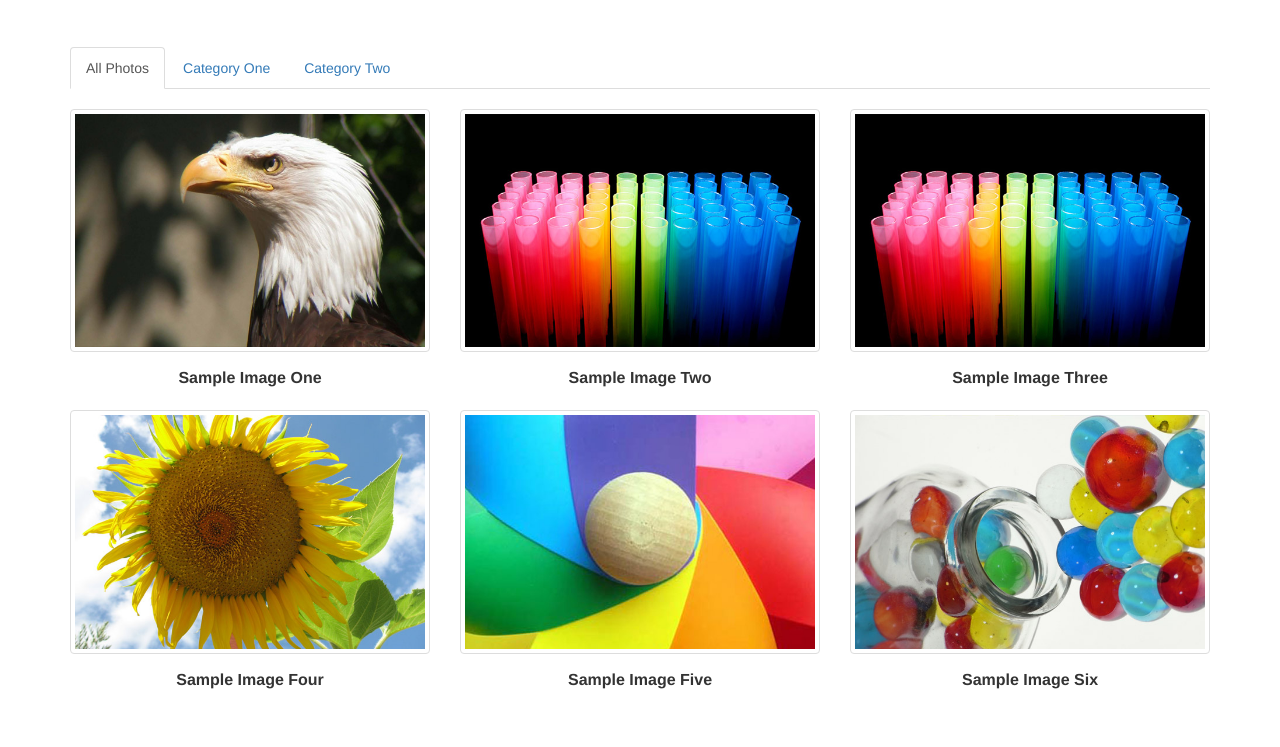
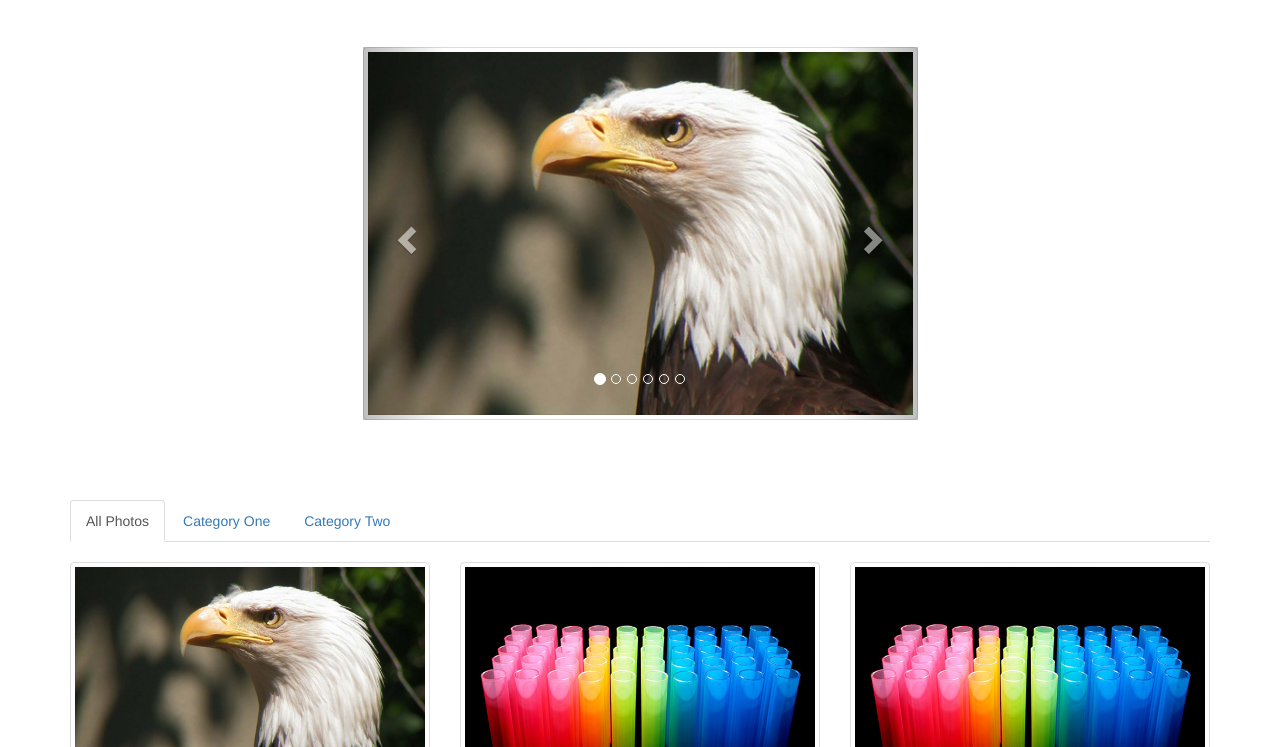
Before and after one commit to cmj123/PhotoShak, a plain HTML site: page index.html in a window 1280 px wide. Shown: the part 53-800 px from the top of the page. Drawn offline with nearby package versions, Linux system fonts and the light colour scheme.

Commit message:
Added the image carousel

```diff
--- a/index.html
+++ b/index.html
@@ -34,6 +34,58 @@
         </div><!--/.nav-collapse -->
       </div>
     </nav>
+
+    <section>
+      <div class="container">
+        <div class="row">
+          <div class="col-md-6 col-md-offset-3">
+            <div id="carousel-example-generic" class="carousel slide" data-ride="carousel" data-interval="20000">
+              <!-- Indicators -->
+              <ol class="carousel-indicators">
+                <li data-target="#carousel-example-generic" data-slide-to="0" class="active"></li>
+                <li data-target="#carousel-example-generic" data-slide-to="1"></li>
+                <li data-target="#carousel-example-generic" data-slide-to="2"></li>
+                <li data-target="#carousel-example-generic" data-slide-to="3"></li>
+                <li data-target="#carousel-example-generic" data-slide-to="4"></li>
+                <li data-target="#carousel-example-generic" data-slide-to="5"></li>
+              </ol>
+
+              <!-- Wrapper for slides -->
+              <div class="carousel-inner" role="listbox">
+                <div class="item active">
+                  <img src="img/sample1.jpg" class="img-thumbnail">
+                </div>
+                <div class="item">
+                  <img src="img/sample2.jpg" class="img-thumbnail">
+                </div>
+                <div class="item">
+                  <img src="img/sample3.jpg" class="img-thumbnail">
+                </div>
+                <div class="item">
+                  <img src="img/sample4.jpg" class="img-thumbnail">
+                </div>
+                <div class="item">
+                  <img src="img/sample5.jpg" class="img-thumbnail">
+                </div>
+                <div class="item">
+                  <img src="img/sample6.jpg" class="img-thumbnail">
+                </div>
+              </div>
+
+              <!-- Controls -->
+              <a class="left carousel-control" href="#carousel-example-generic" role="button" data-slide="prev">
+                <span class="glyphicon glyphicon-chevron-left" aria-hidden="true"></span>
+                <span class="sr-only">Previous</span>
+              </a>
+              <a class="right carousel-control" href="#carousel-example-generic" role="button" data-slide="next">
+                <span class="glyphicon glyphicon-chevron-right" aria-hidden="true"></span>
+                <span class="sr-only">Next</span>
+              </a>
+            </div>
+          </div>
+        </div>
+      </div>
+    </section>
 
     <section>
       <div class="container">
```
